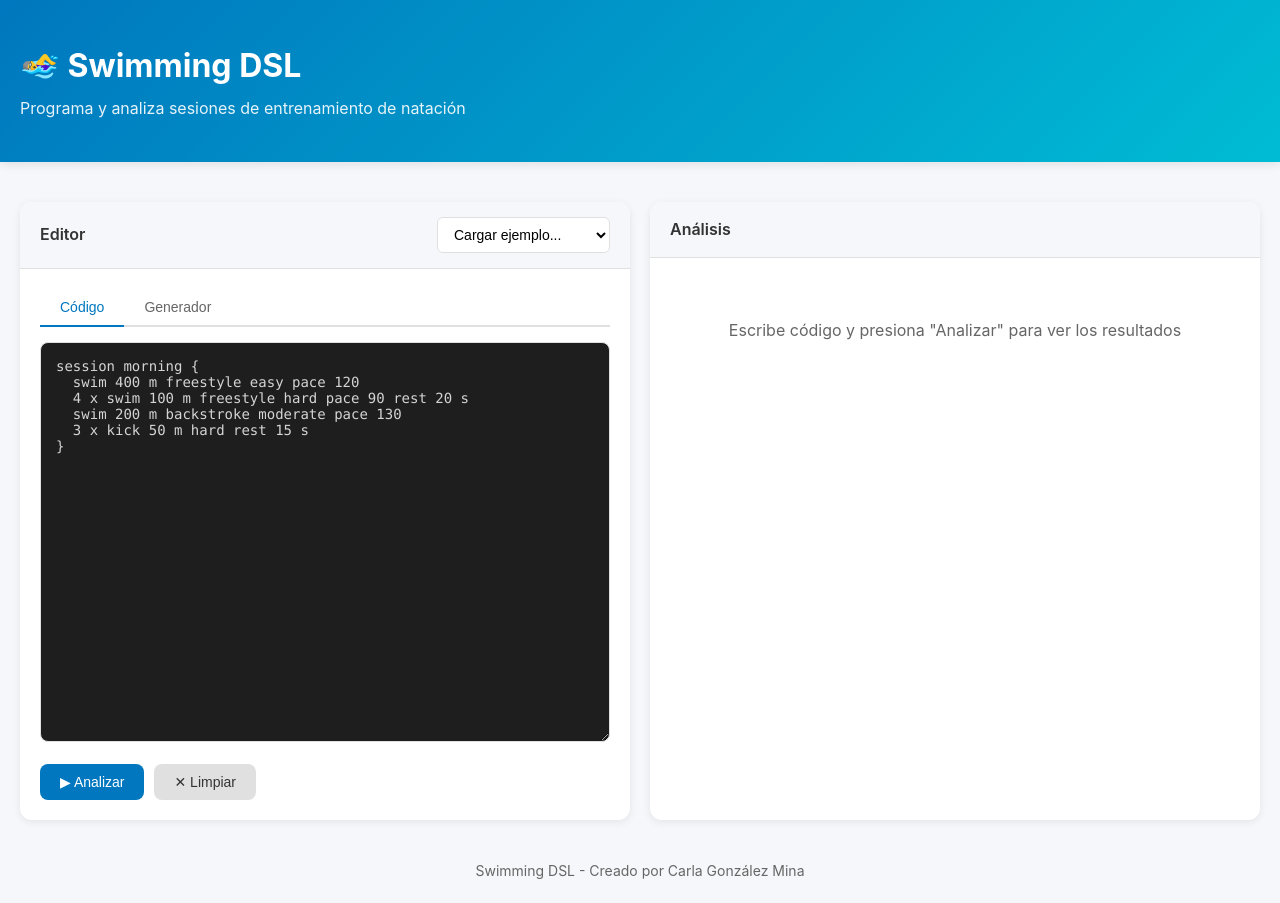
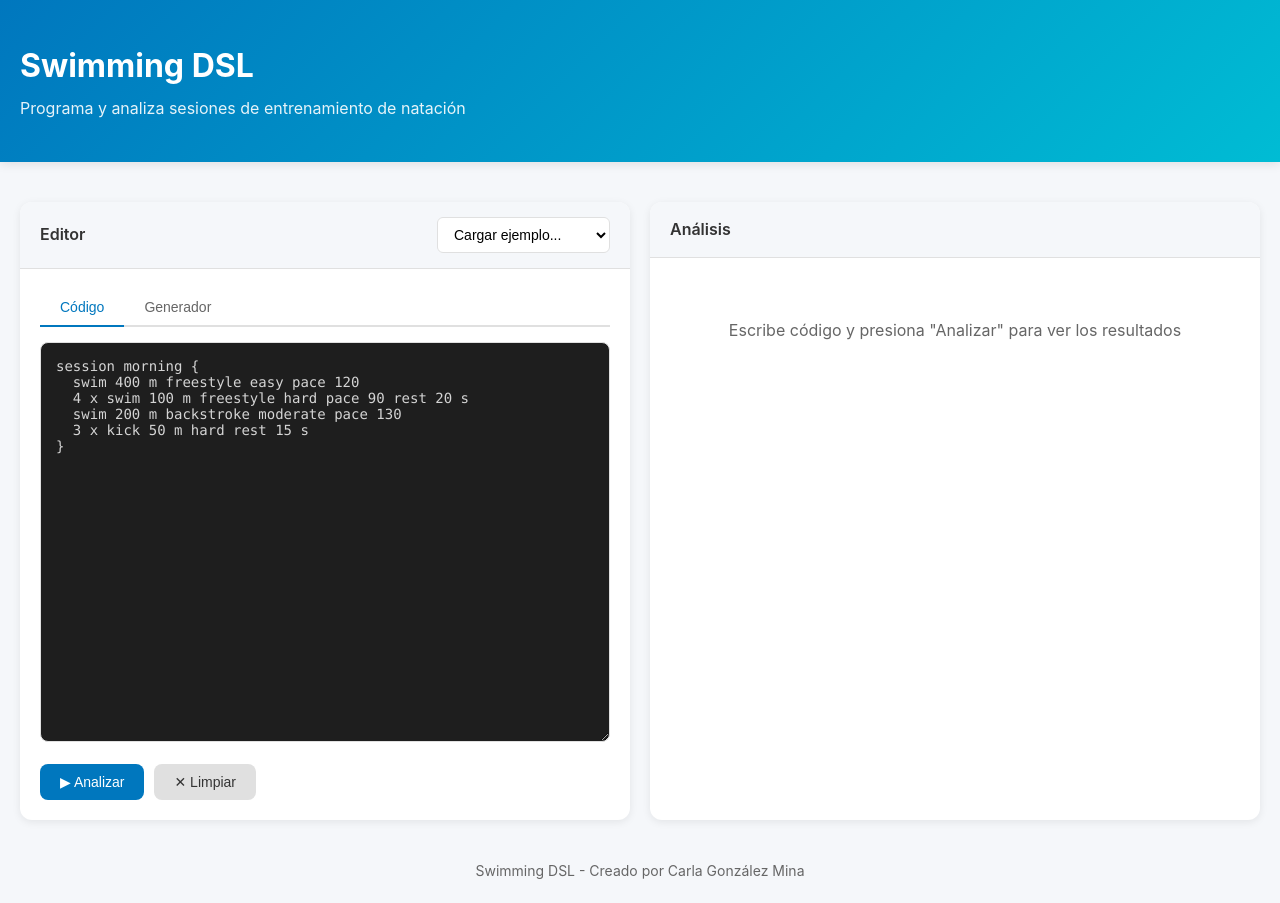
Before and after one commit to Carlixgonzam/swimmingdsl, a plain HTML site: page web/index.html in a window 1280 px wide. Drawn offline with Linux system fonts and the light colour scheme.

Commit message:
html corrections

```diff
--- a/web/index.html
+++ b/web/index.html
@@ -3,7 +3,7 @@
 <head>
   <meta charset="UTF-8">
   <meta name="viewport" content="width=device-width, initial-scale=1.0">
-  <title>Swimming DSL - Web Editor</title>
+  <title>Swimming DSL - web editor</title>
   <style>
     :root {
       --primary: #0077be;
@@ -364,14 +364,14 @@
 <body>
   <header>
     <div class="container">
-      <h1>🏊‍♀️ Swimming DSL</h1>
+      <h1>Swimming DSL</h1>
       <p>Programa y analiza sesiones de entrenamiento de natación</p>
     </div>
   </header>
 
   <div class="container">
     <div class="main-grid">
-      <!-- Editor Panel -->
+
       <div class="card">
         <div class="card-header">
           <span>Editor</span>
```
